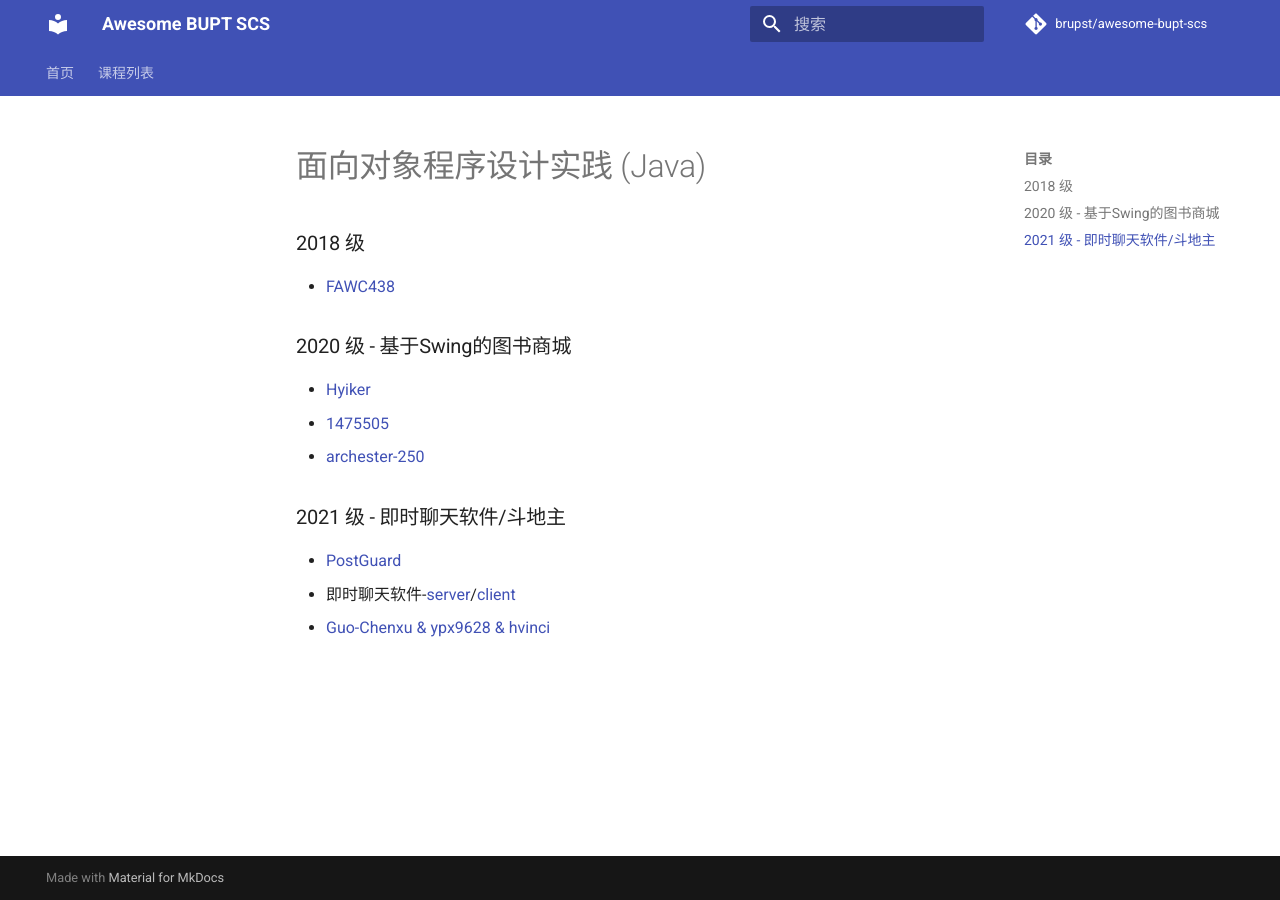
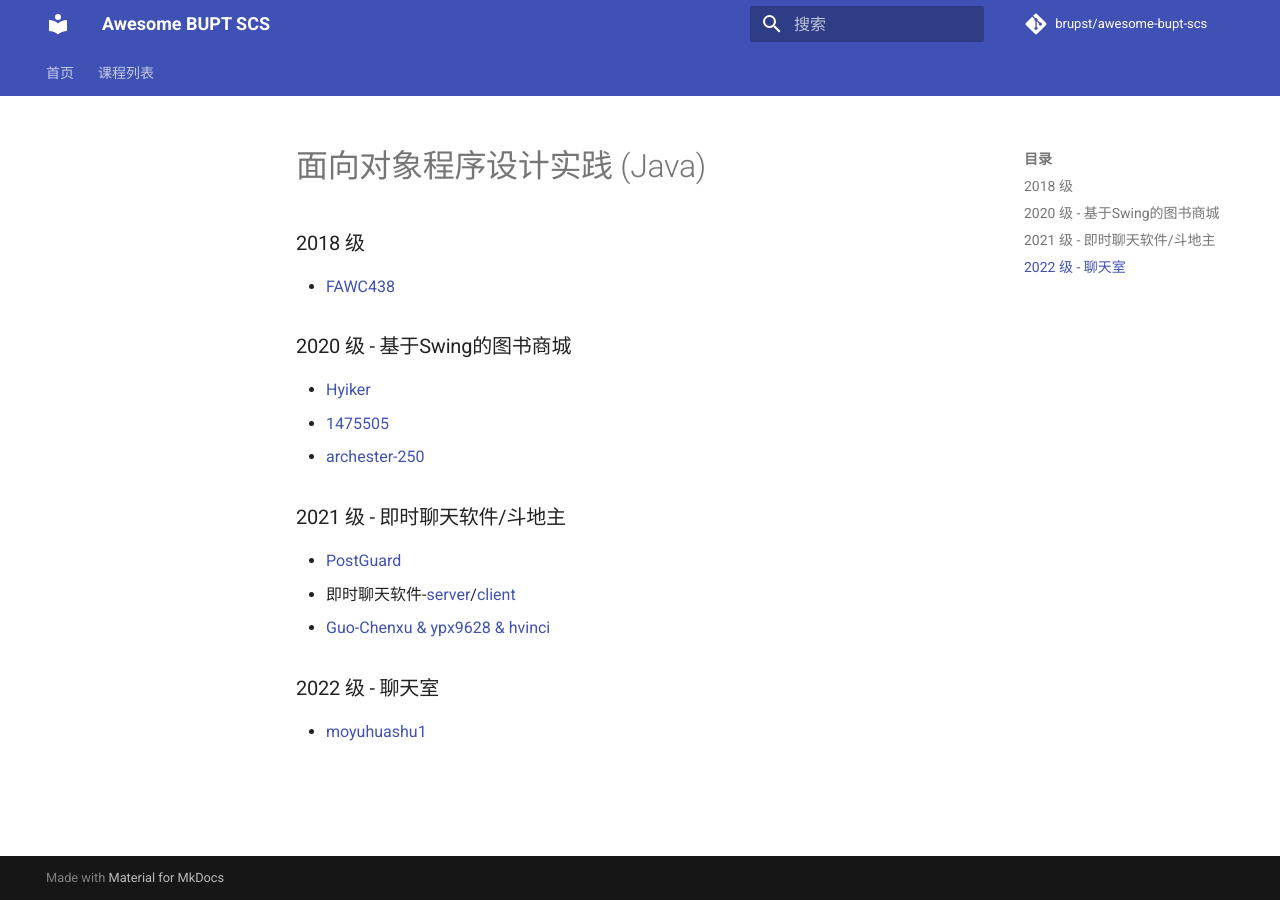
Before and after one commit to brupst/awesome-bupt-scs, an MkDocs documentation site: the page built from projects/Java.md, in a window 1280 px wide. Built offline with MkDocs 1.6.1 and Material for MkDocs 9.7.7, drawn with Linux system fonts in a browser that asks for light colours; comment, search, counter and statistics services are not loaded.

Commit message:
增加了java、计导、编译原理 (#113)

```diff
--- a/projects/Java.md
+++ b/projects/Java.md
@@ -15,3 +15,7 @@
 * [PostGuard](https://github.com/post-guard/PostLetter)
 * 即时聊天软件-[server](https://github.com/112292454/javaOO)/[client](https://github.com/angrychow)
 * [Guo-Chenxu & ypx9628 & hvinci](https://github.com/Guo-Chenxu/chatroom)
+
+### 2022 级 - 聊天室
+
+* [moyuhuashu1](https://github.com/moyuhuashu1/bupt-cs-project/tree/main/Java/%E5%A4%A7%E4%BD%9C%E4%B8%9A)
```
Also changed, not shown: projects/Compilers.md (+4 -0 lines), projects/Introduction-to-Computing-and-Foundation-of-Programming.md (+2 -0 lines).
